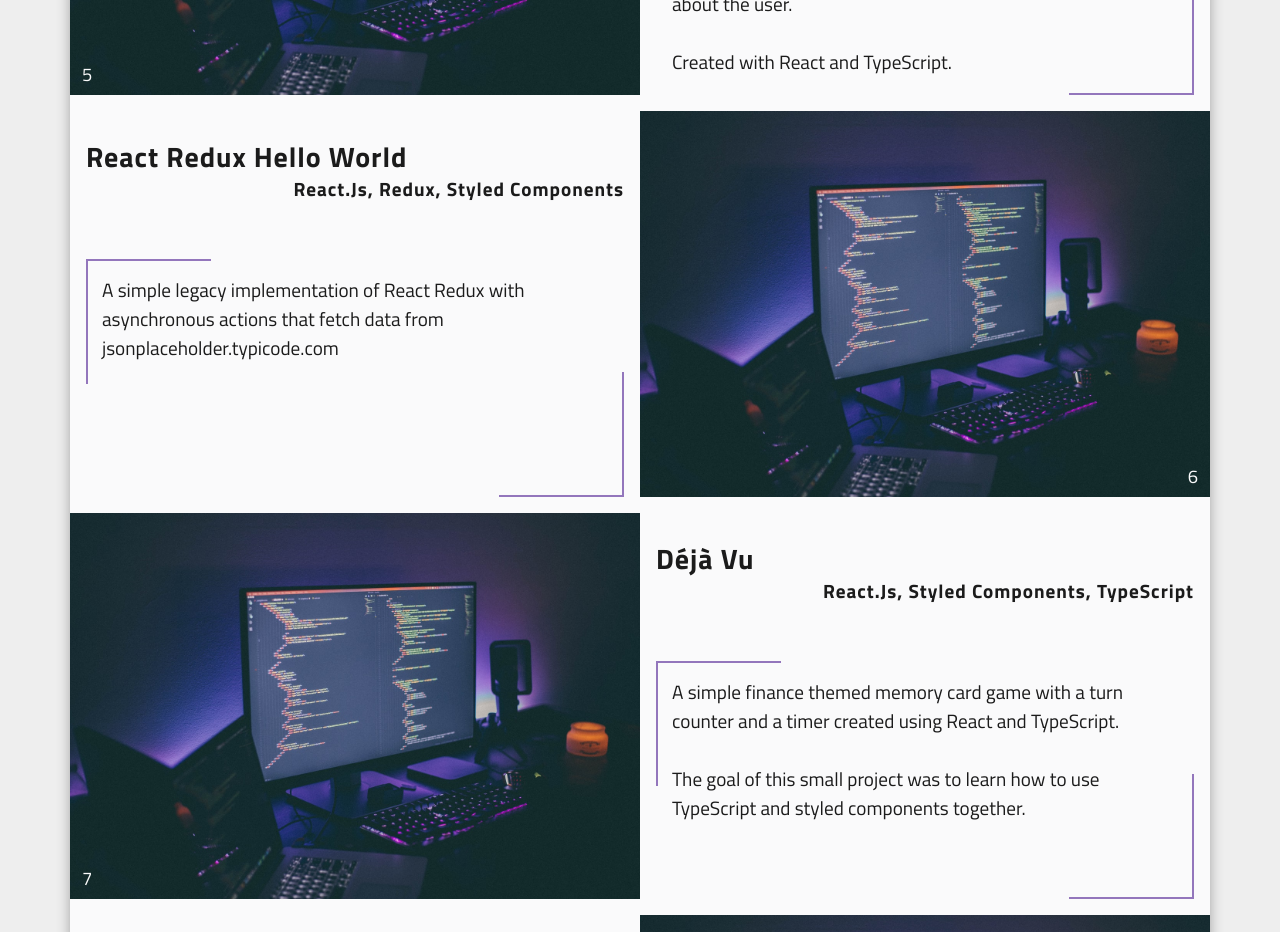
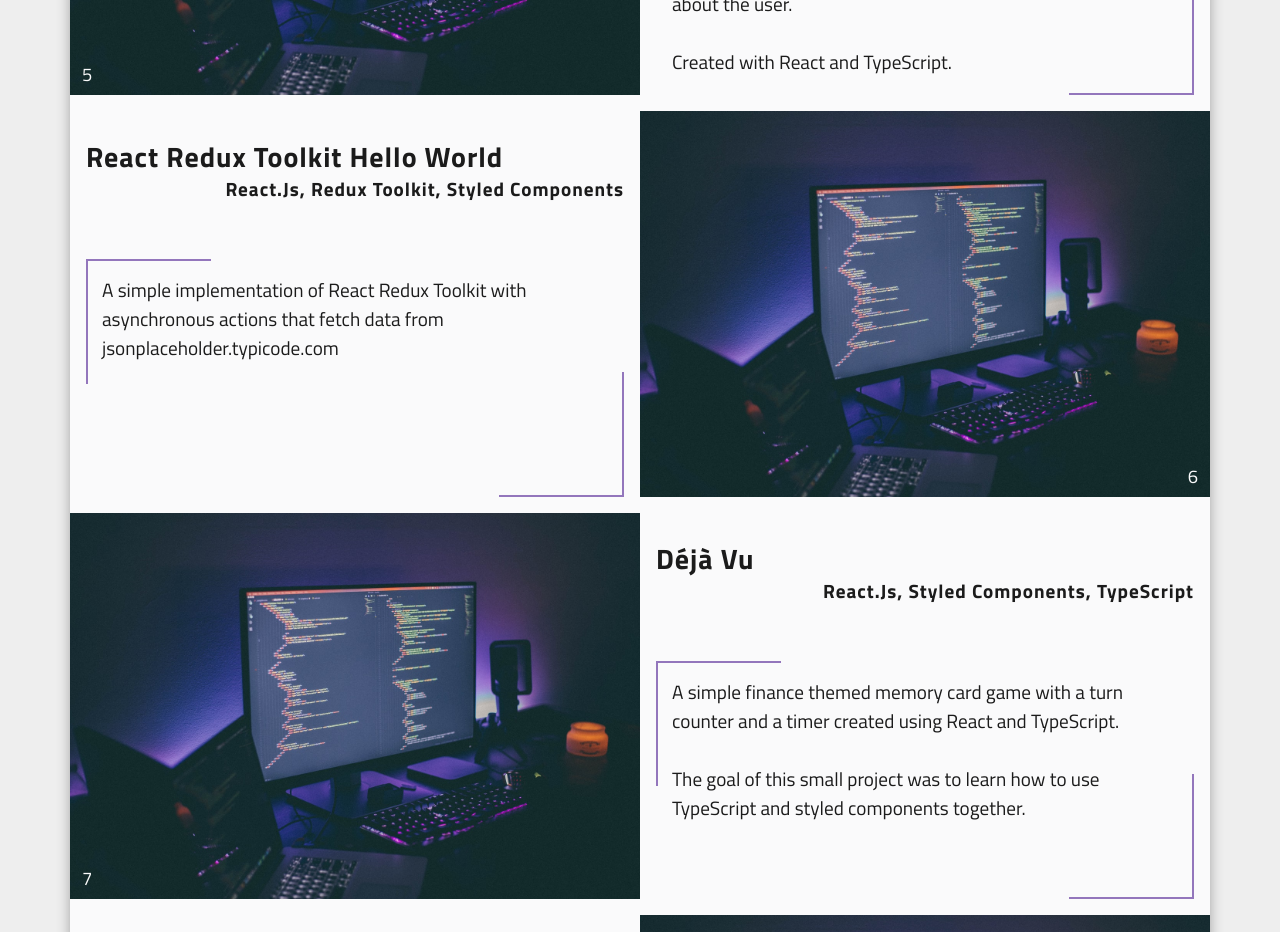
Before and after one commit to 0mppula/portfolio-web-app, a React (Create React App) app: page /projects in a window 1280 px wide. Shown: the part 2120-3052 px from the top of the page. Built offline with nearby package versions, Linux system fonts and the light colour scheme.

Commit message:
Added new project, fixed project links

```diff
--- a/src/components/ProjectItem.js
+++ b/src/components/ProjectItem.js
@@ -16,12 +16,6 @@ const ProjectItem = ({ project, index }) => {
 		if (e.target.classList.contains('hover')) {
 			let image = e.target;
 			image.classList.toggle('active', false);
-		}
-	};
-
-	const redirectProjectUrl = (e, project) => {
-		if (e.target.classList.contains('hover')) {
-			window.open(`${project.url}`, '_blank');
 		}
 	};
 
@@ -47,6 +41,7 @@ const ProjectItem = ({ project, index }) => {
 				className="project-image"
 				onMouseOver={mouseoverImage}
 				onMouseOut={mouseoutImage}
+				target="_blank"
 				rel="noreferrer"
 			>
 				<img src={project?.image || projectImg} alt="project-background" />
--- a/src/data/projects.json
+++ b/src/data/projects.json
@@ -30,10 +30,10 @@
 		"info": "A simple users page with filtering, sorting and pagination functionality using query parameters. Additionally, each user has its own user page which can be opened by clicking a user from the users page. The user page prints simple information about the user.\n\nCreated with React and TypeScript."
 	},
 	{
-		"title": "React Redux Hello World",
-		"tools": ["React.js", "Redux", "Styled Components"],
-		"url": "https://react-redux-hello-world.netlify.app/",
-		"info": "A simple legacy implementation of React Redux with asynchronous actions that fetch data from jsonplaceholder.typicode.com"
+		"title": "React Redux Toolkit Hello World",
+		"tools": ["React.js", "Redux Toolkit", "Styled Components"],
+		"url": "https://react-redux-toolkit-hello-world.netlify.app/",
+		"info": "A simple implementation of React Redux Toolkit with asynchronous actions that fetch data from jsonplaceholder.typicode.com"
 	},
 	{
 		"title": "Déjà Vu",
```
